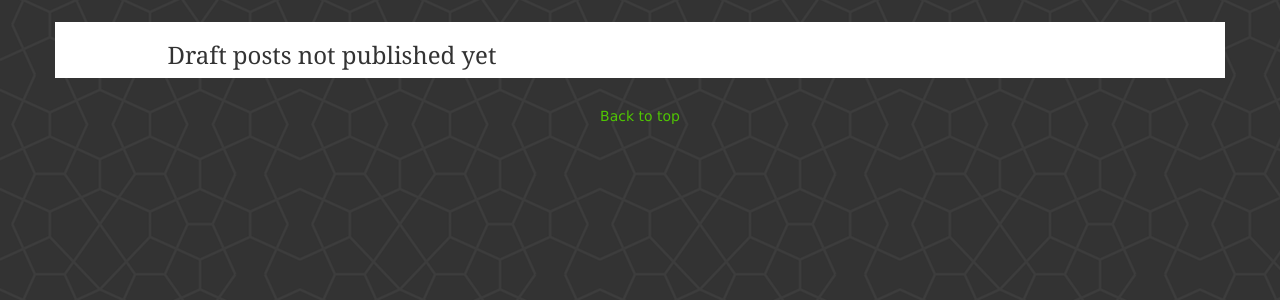
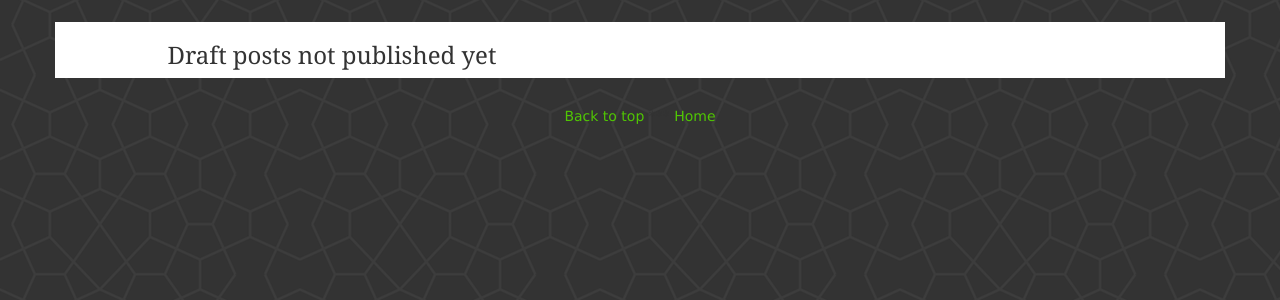
Before and after one commit to peconia/djangogirls-blog, a Django app: a page that uses blog/templates/blog/base.html in a window 1280 px wide. Shown: the part 476-776 px from the top of the page. Run offline with Django 3.2, Linux system fonts and the light colour scheme; the visitor is signed in with stand-in values (Sample User, id 1); data that the repository does not hold is empty; some libraries are stand-ins or nearby versions; some web fonts are replaced.

Commit message:
added home link to footer

```diff
--- a/blog/templates/blog/base.html
+++ b/blog/templates/blog/base.html
@@ -60,7 +60,7 @@
             </div>
         <div>
             <footer>
-                <p class="text-center"><a href="#">Back to top</a></p>
+                <p class="text-center"><a href="#">Back to top</a>  ***  <a href="/">Home</a></p>
             </footer>
         </div>
 
```
